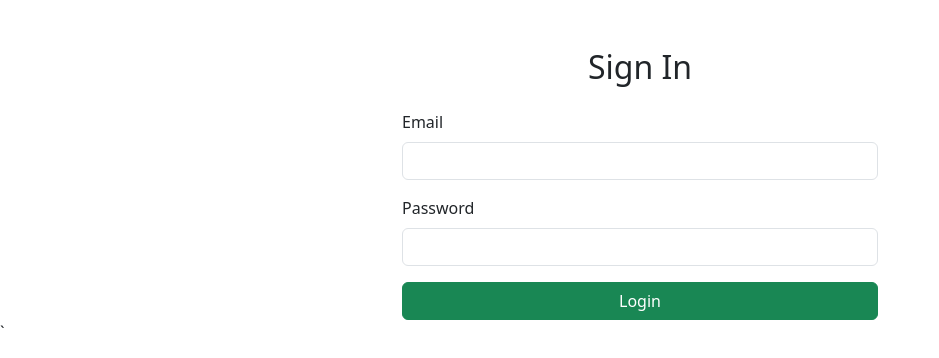
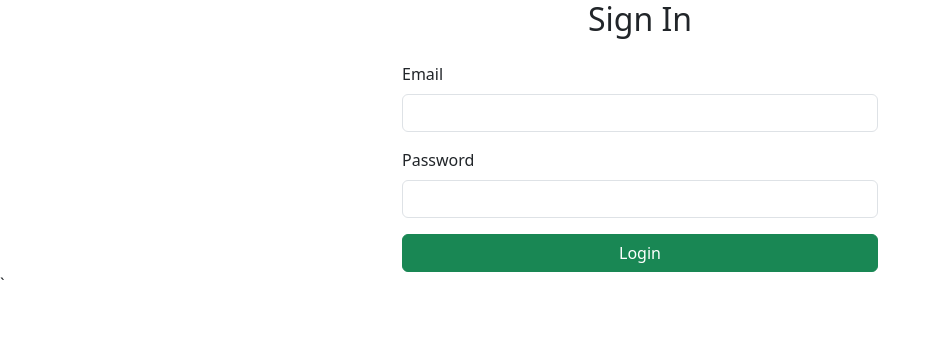
Before and after one commit to isaac-alexander/AdminTask, an Angular app: page /signin in a window 1280 px wide. Shown: the top 358 px of the page, without its empty margins (0-939 px from the left). Built offline with nearby package versions, Linux system fonts and the light colour scheme.

Commit message:
src/app/pages/sign-in/sign-in.html

```diff
--- a/src/app/pages/sign-in/sign-in.html
+++ b/src/app/pages/sign-in/sign-in.html
@@ -1,4 +1,5 @@
-<div class="container mt-5 w-50">
+<div class="fullscreen-wrapper">
+  <div class="container">
     <h2 class="text-center">Sign In</h2>
 
     <form (ngSubmit)="signIn()" class="mt-4">
@@ -14,8 +15,7 @@
         <input [(ngModel)]="password" name="password" type="password" class="form-control" required />
       </div>
 
-
       <button type="submit" class="btn btn-success w-100">Login</button>
     </form>
-
   </div>
+</div>
```
Lines whose indentation alone changed are shown as unchanged.
